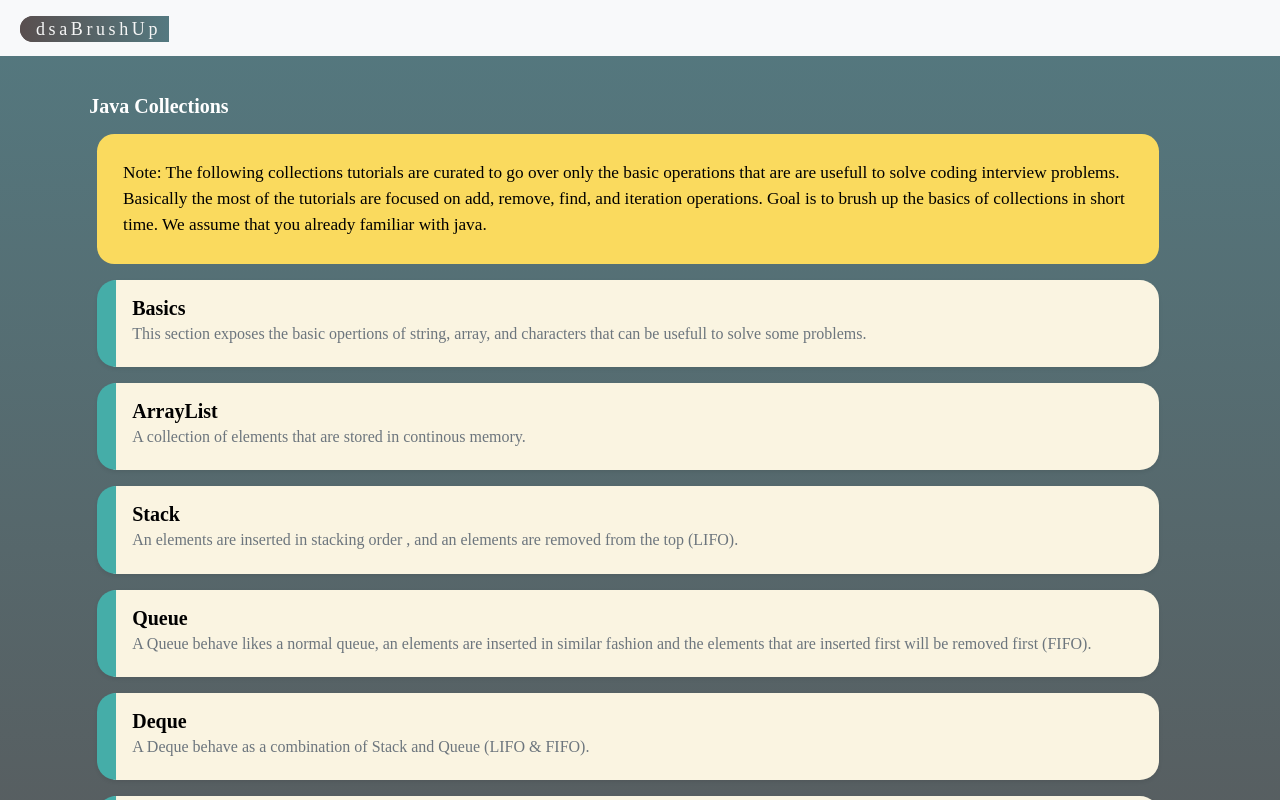
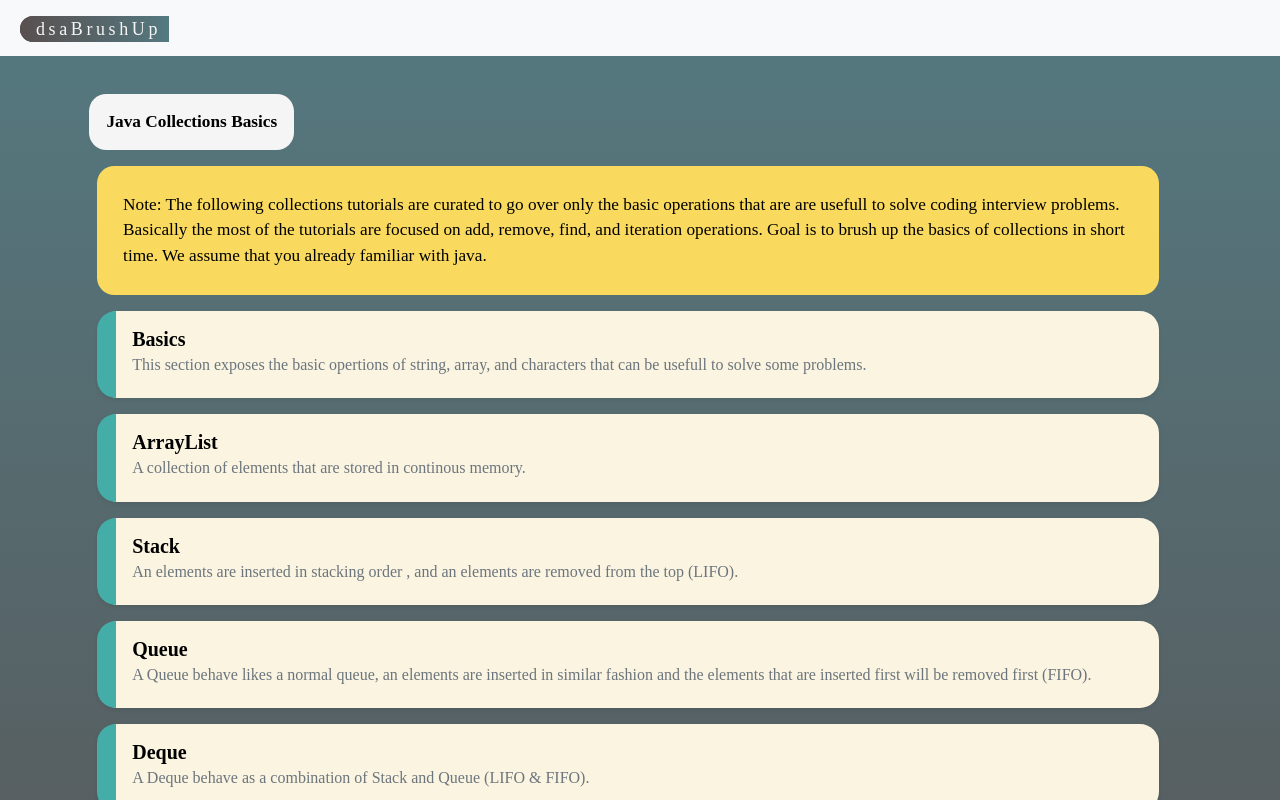
Before and after one commit to yousuf1997/DSA-Brushup-Site, an Angular app: page /content in a window 1280 px wide. Shown: the top 800 px of the page. Built offline with nearby package versions, Linux system fonts and the light colour scheme; a web font is replaced by a local one.

Commit message:
Java collections decorated

```diff
--- a/src/app/content/content.component.html
+++ b/src/app/content/content.component.html
@@ -25,7 +25,7 @@
   <div class="row">
 
     <div class="col" style="padding: 1em;">
-      <h5 style="color: white; font-weight: bold;">Java Collections</h5>
+      <h5 class="title-text">Java Collections Basics</h5>
       <div class="d-flex justify-content-center flex-column">
         <div class="p-2">
           <div class="info-bar">Note: The following collections tutorials are curated to go over only the basic operations that are
--- a/src/styles.scss
+++ b/src/styles.scss
@@ -105,4 +105,15 @@ body{
 
 html {
     scroll-behavior: smooth;
-  }
+}
+
+.title-text{
+    background-color: whitesmoke;
+    padding: 1.0em;
+    border-radius: 1em;
+    color: black;
+    font-weight: bold;
+    border-left-width: 1em;
+    font-size: 0.9em;
+    width: fit-content;
+}
```
